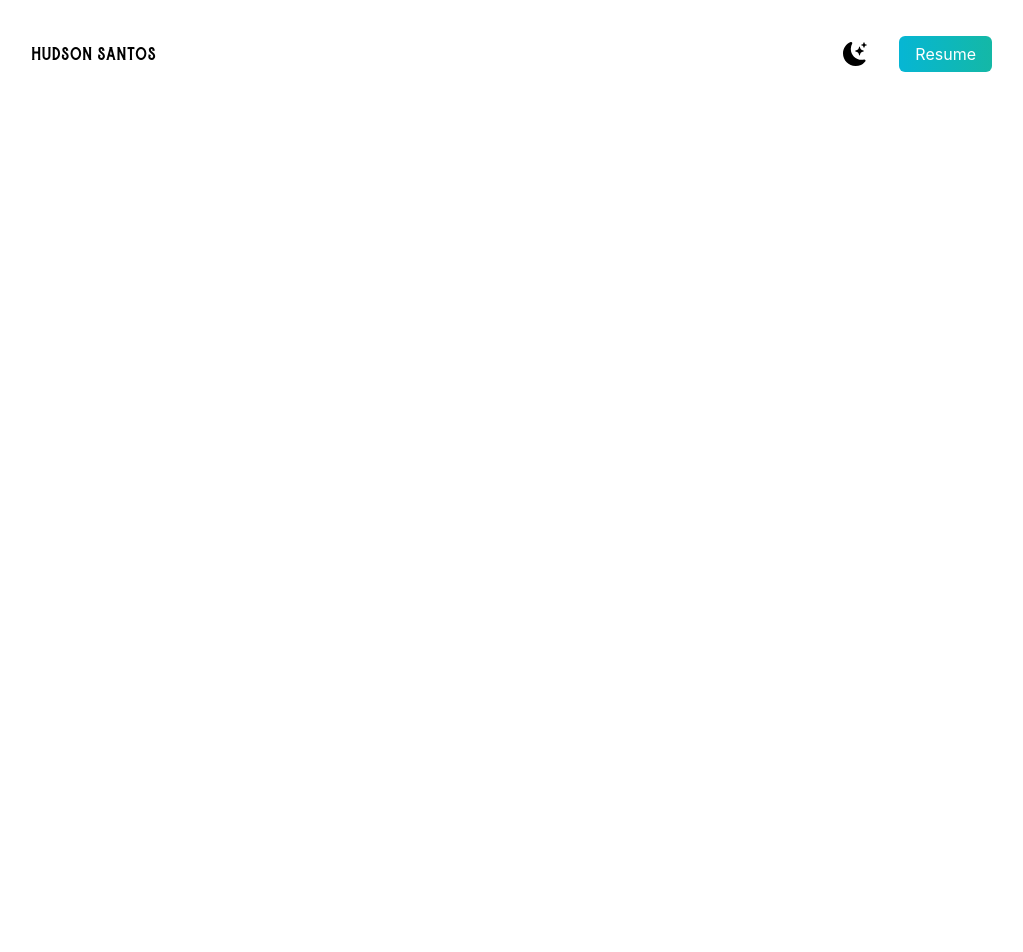
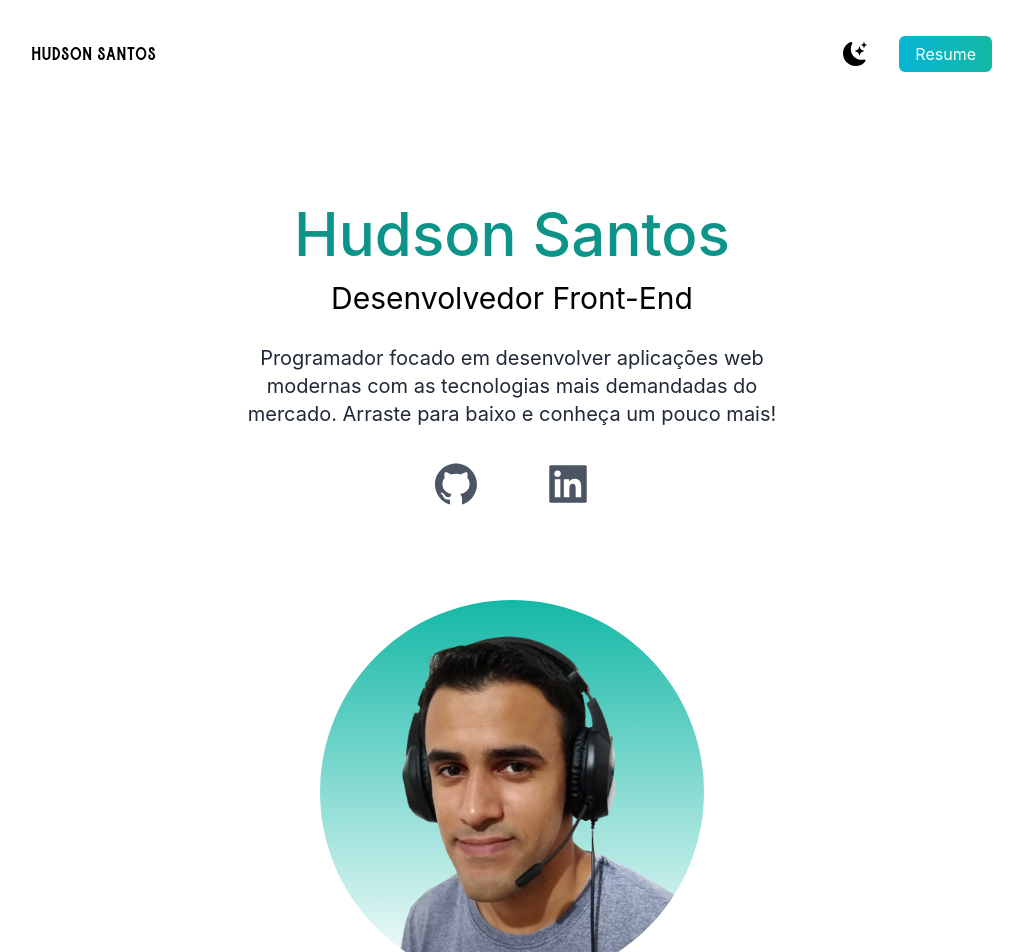
Before and after one commit to hudsonsamuelsantos/portfolio, a Next.js app: page / in a window 1280 px wide. Shown: the top 952 px of the page, without its empty margins (128-1151 px from the left). Before the commit the page ends 800 px from the top, so only its background shows below. Built offline with nearby package versions, Linux system fonts and the light colour scheme.

Commit message:
seção de apresentação pessoal e foto

```diff
--- a/pages/index.js
+++ b/pages/index.js
@@ -1,5 +1,11 @@
 import Head from 'next/head'
+import {
+  AiFillLinkedin,
+  AiFillGithub
+} from "react-icons/ai";
 import { BsFillMoonStarsFill } from "react-icons/bs";
+import Image from "next/image";
+import hudson from "../public/hudson.png";
 
 export default function Home() {
   return (
@@ -33,6 +39,30 @@
               </li>
             </ul>
           </nav>
+
+          <div className="text-center p-10 py-10">
+            <h2 className="text-5xl py-2 text-teal-600 font-medium dark:text-teal-400 md:text-6xl">
+              Hudson Santos
+            </h2>
+
+            <h3 className="text-2xl py-2 dark:text-white md:text-3xl">
+              Desenvolvedor Front-End
+            </h3>
+
+            <p className="text-md py-5 leading-8 text-gray-800 dark:text-gray-200 max-w-xl mx-auto md:text-xl">
+              Programador focado em desenvolver aplicações web modernas com as tecnologias mais demandadas do mercado. Arraste para baixo e conheça um pouco mais!
+            </p>
+
+            <div className="text-5xl flex justify-center gap-16 py-3 text-gray-600 dark:text-gray-400">
+              <AiFillGithub />
+
+              <AiFillLinkedin />
+            </div>
+
+            <div className="mx-auto bg-gradient-to-b from-teal-500 rounded-full w-80 h-80 relative overflow-hidden mt-20 md:h-96 md:w-96">
+              <Image src={hudson} layout="fill" objectFit="cover" />
+            </div>
+          </div>
         </section>
       </main>
     </>
```
Also changed, not shown: public/dev-ed-wave.png (deleted), public/hudson.png (added).
